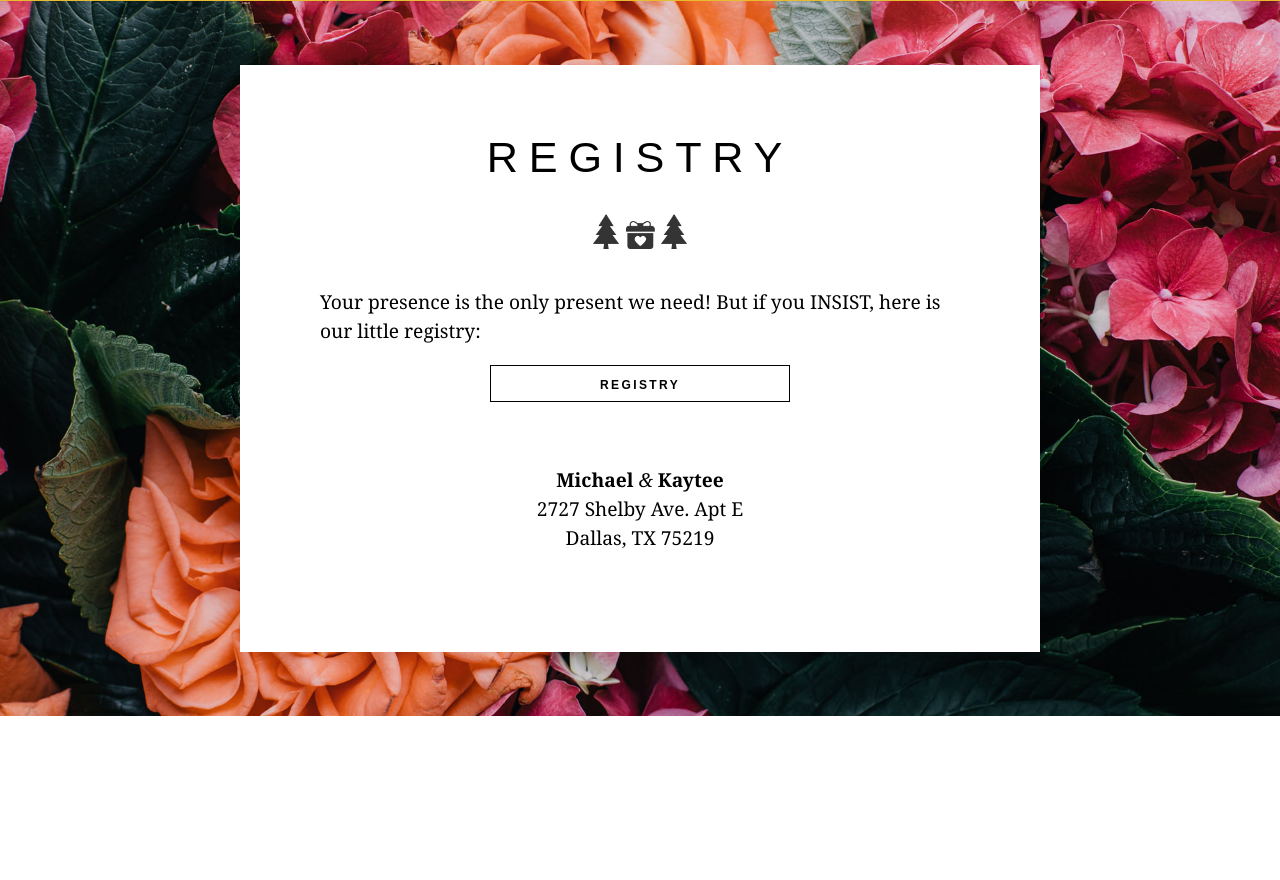
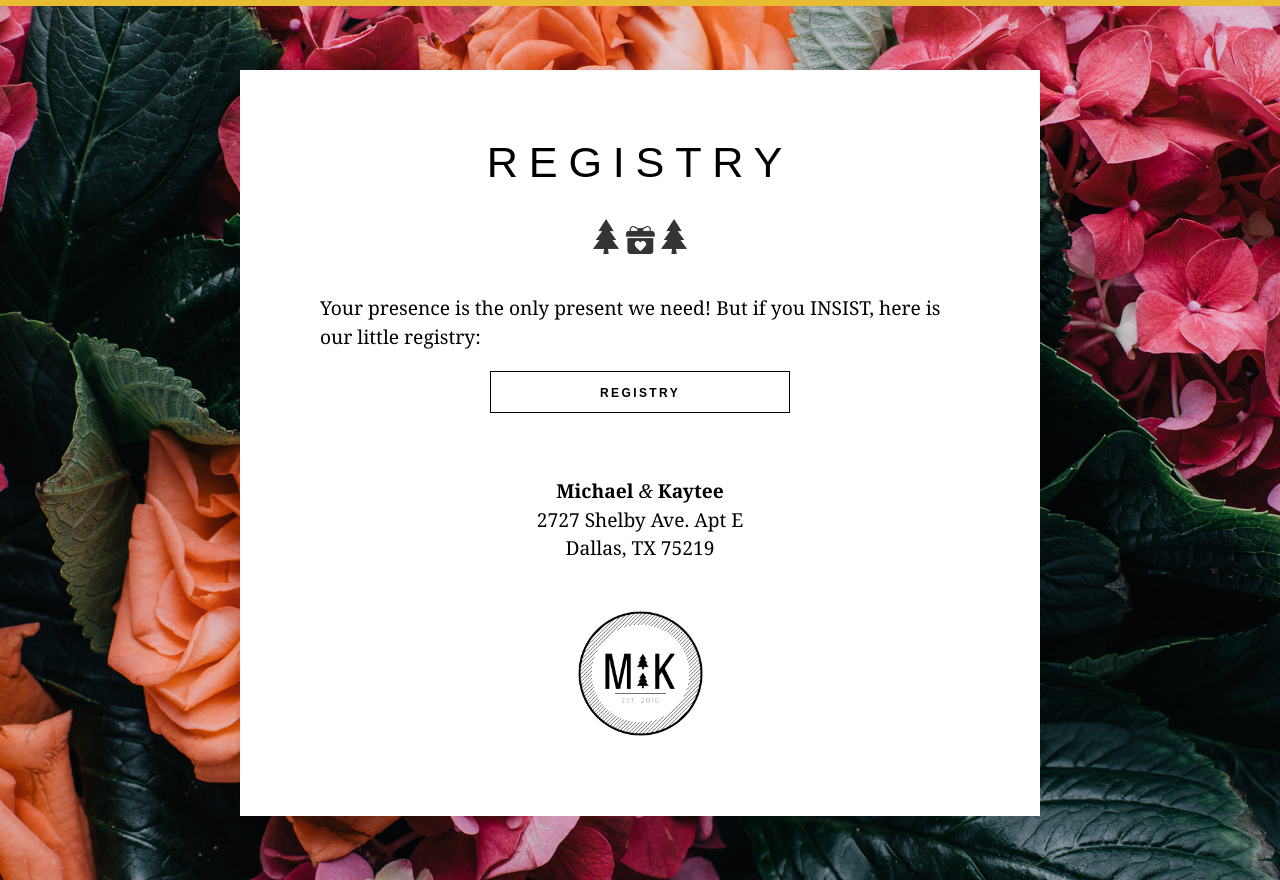
Before and after one commit to mjchamplin/champlin-wedding, a website: page index.html in a window 1280 px wide. Shown: the part 3462-4342 px from the top of the page. Before the commit the page ends 4178 px from the top, so only its background shows below. Drawn offline with Linux system fonts and the light colour scheme.

Commit message:
Added monogram, cleaned up img folder

```diff
--- a/assets/css/main.sass
+++ b/assets/css/main.sass
@@ -195,7 +195,7 @@ section.four
   width: 100%
   max-width: 300px
   margin: 0 auto
-  padding: .8em 0 .5em 0
+  padding: 1em 0 .75em 0
   border: 1px solid #000
   font-size: 12px
   font-weight: bold
@@ -211,3 +211,10 @@ section.four
   background: $midnight
   color: $marigold
   border-color: $midnight
+
+.monogram
+  width: 50%
+  max-width: 125px
+  height: auto
+  margin: 3em auto 0
+  display: block
--- a/index.html
+++ b/index.html
@@ -141,6 +141,7 @@
               Dallas, TX 75219
             </p>
             </div>
+            <img src="assets/img/monogram.png" class="monogram" />
           </div>
         </div>
 
```
Also changed, not shown: assets/css/main.css, assets/img/lake.jpg (deleted), assets/img/monogram.png (added), build/assets/css/main.css, build/assets/img/lake.jpg (deleted), build/assets/img/monogram.png (added), build/index.html, 2 other files.
